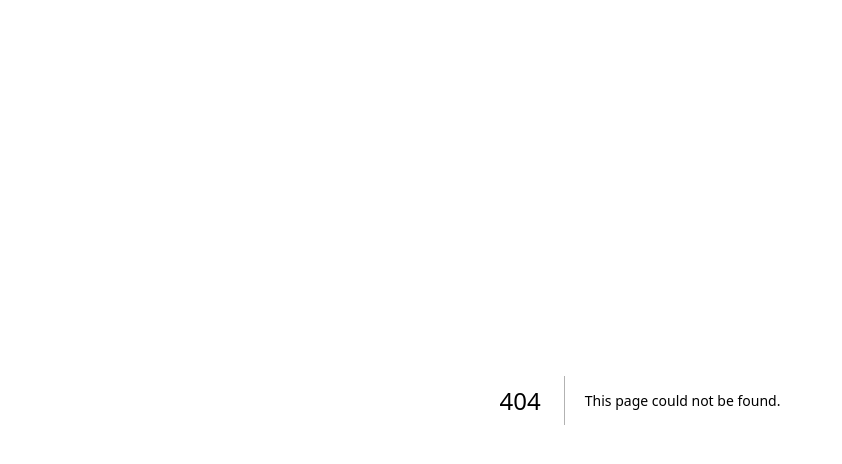
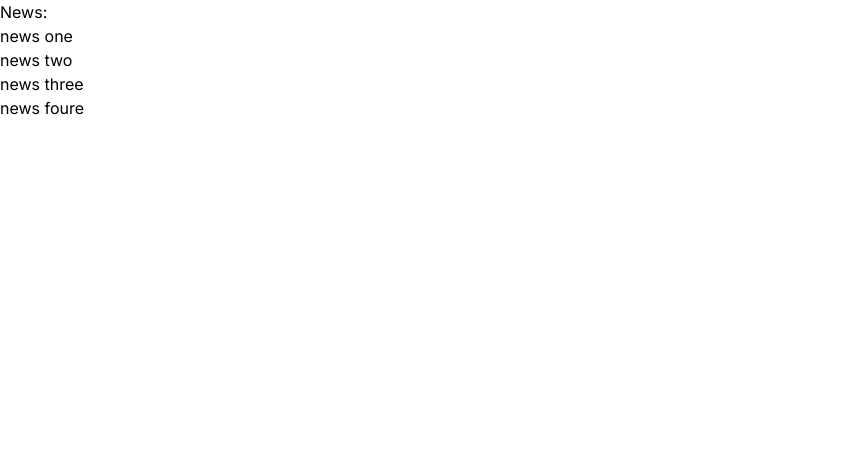
Before and after one commit to parisaMontakhab/NextLearning, a Next.js app: page /news in a window 1280 px wide. Before the commit this address had no page. Shown: the top 464 px of the page, without its empty margins (0-842 px from the left). Built offline with nearby package versions, Linux system fonts and the light colour scheme.

Commit message:
feat: add news segment with its component and used map methode to show the list of news

```diff
--- /dev/null
+++ b/src/app/news/page.tsx
@@ -0,0 +1,24 @@
+import Link from "next/link"
+
+export default function NewsList(){
+    const news = [
+        {id:1,title:"news one" , content :"content one"},
+        {id:2,title:"news two" , content :"content two"},
+        {id:3,title:"news three" , content :"content three"},
+        {id:4,title:"news foure" , content :"content foure"}
+
+    ]
+
+    return(
+        <div>
+            <h1>News:</h1>
+            <ul>
+                {news.map((item)=>(
+                    <li key={item.id}>
+                       <a href={`/news/${item.id}`}>{item.title}</a>
+                    </li>
+                ))}
+            </ul>
+        </div>
+    )
+}
```
